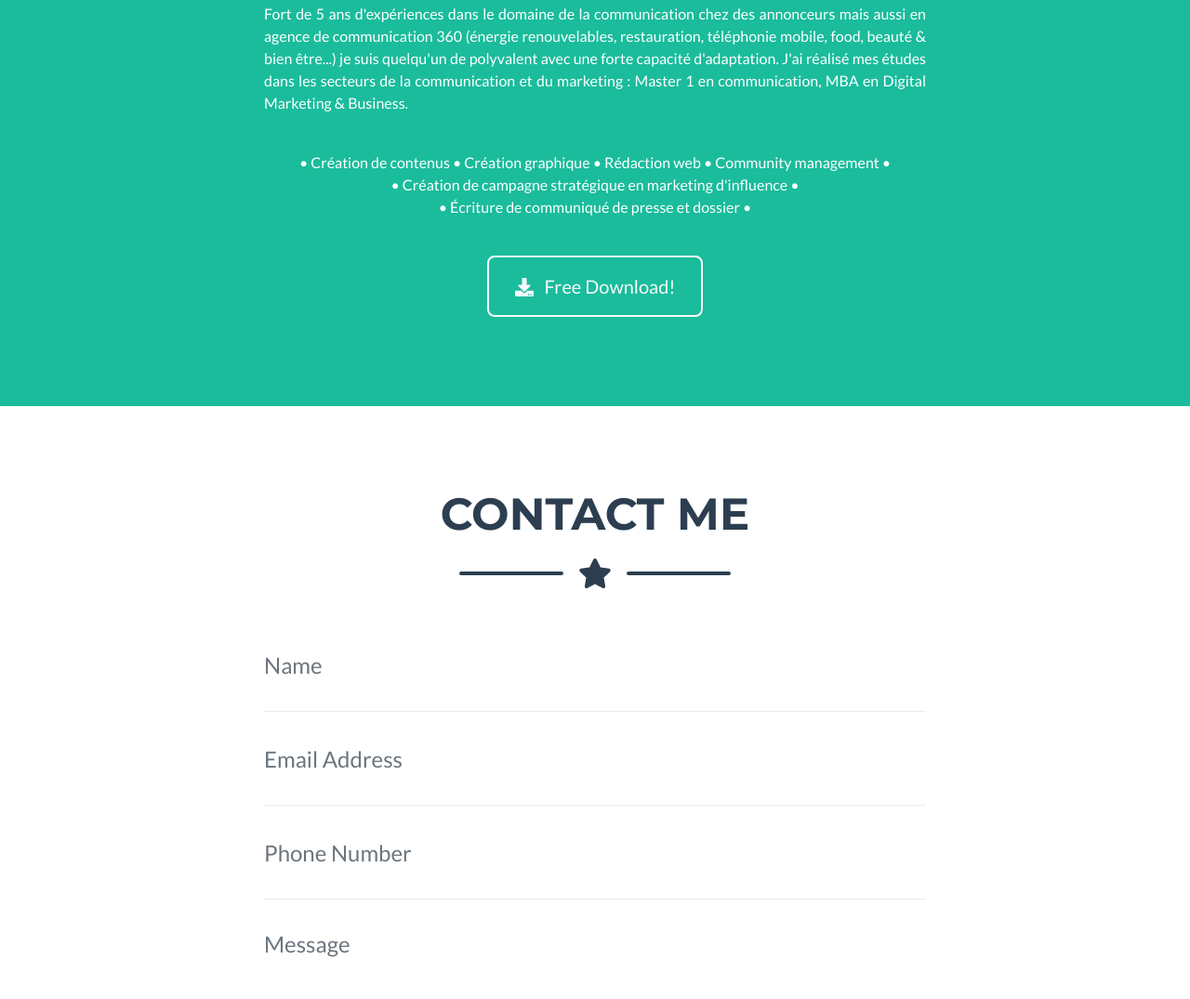
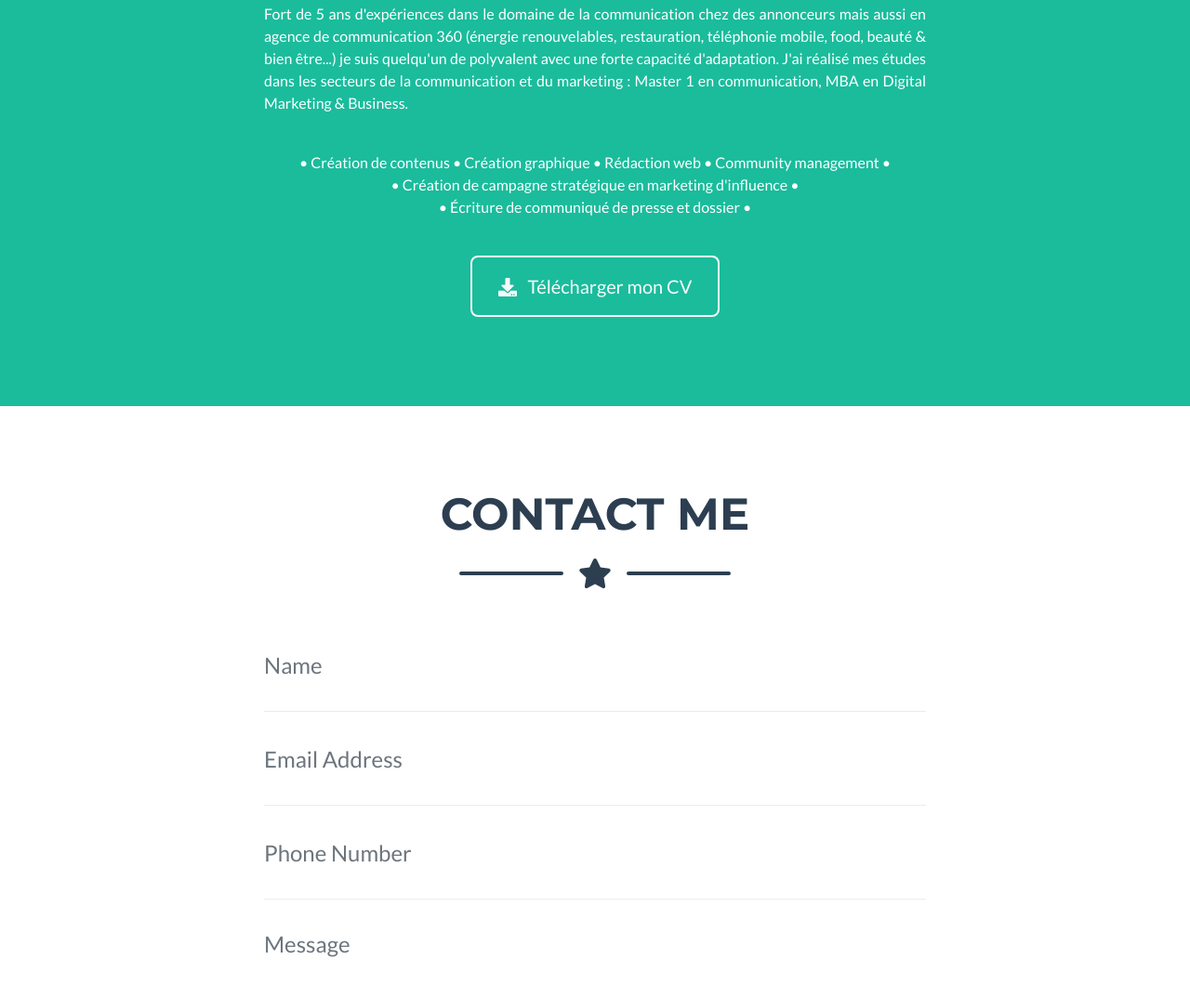
Before and after one commit to Quentin-MHX/Quentin-MHX.github.io, a plain HTML site: page index.html in a window 1280 px wide. Shown: the part 1859-2934 px from the top of the page at 93% size. Drawn offline with nearby package versions, Linux system fonts and the light colour scheme.

Commit message:
Update index.html

```diff
--- a/index.html
+++ b/index.html
@@ -147,9 +147,9 @@
                 </div>
                 <!-- About Section Button-->
                 <div class="text-center mt-4">
-                    <a class="btn btn-xl btn-outline-light" href="https://startbootstrap.com/theme/freelancer/">
+                    <a class="btn btn-xl btn-outline-light" target="_blank" rel="noopener noreferrer" href="file:///Users/quentinmichaux/Desktop/MHX/cv-quentin-michaux-freelance.pdf">
                         <i class="fas fa-download mr-2"></i>
-                        Free Download!
+                        Télécharger mon CV
                     </a>
                 </div>
             </div>
```
